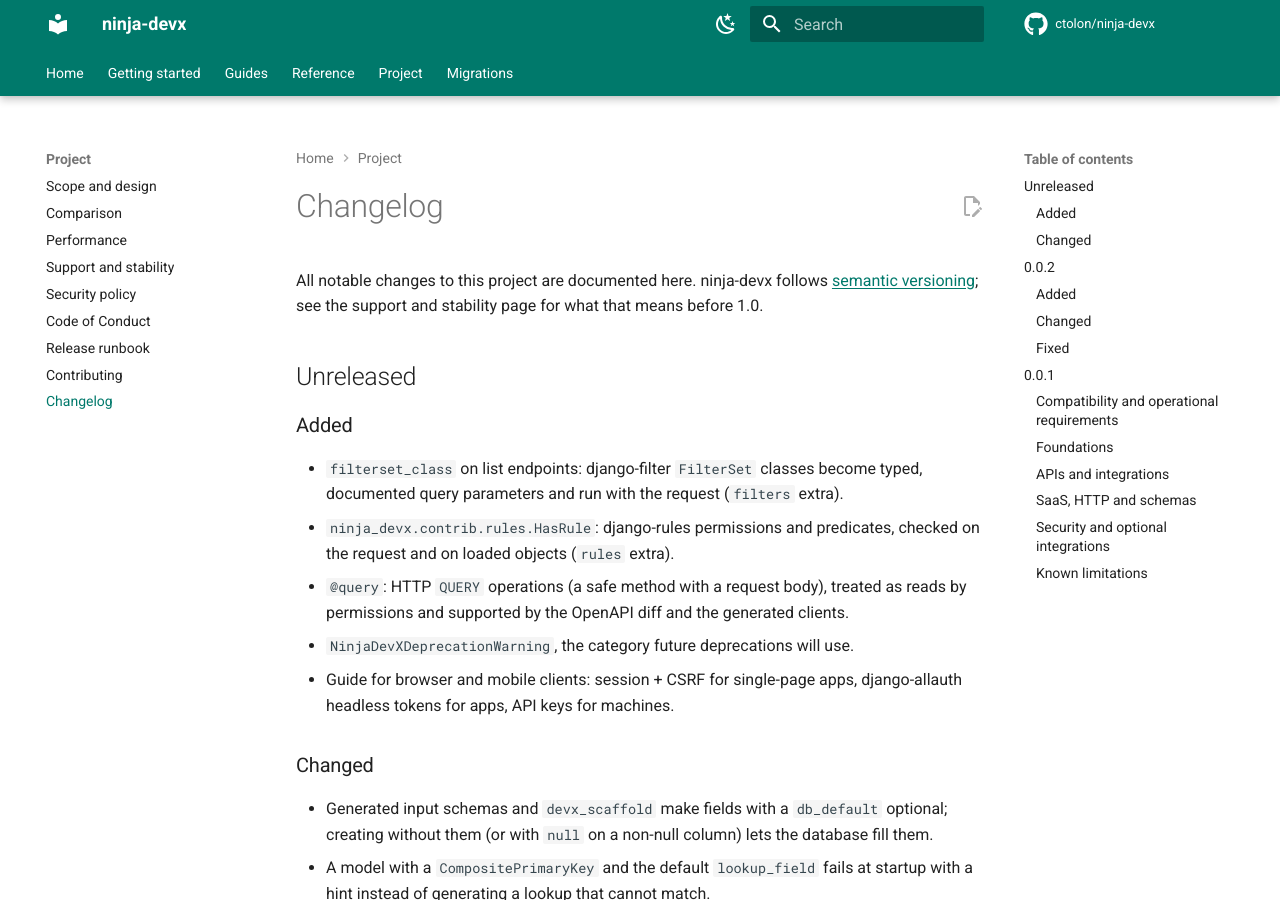
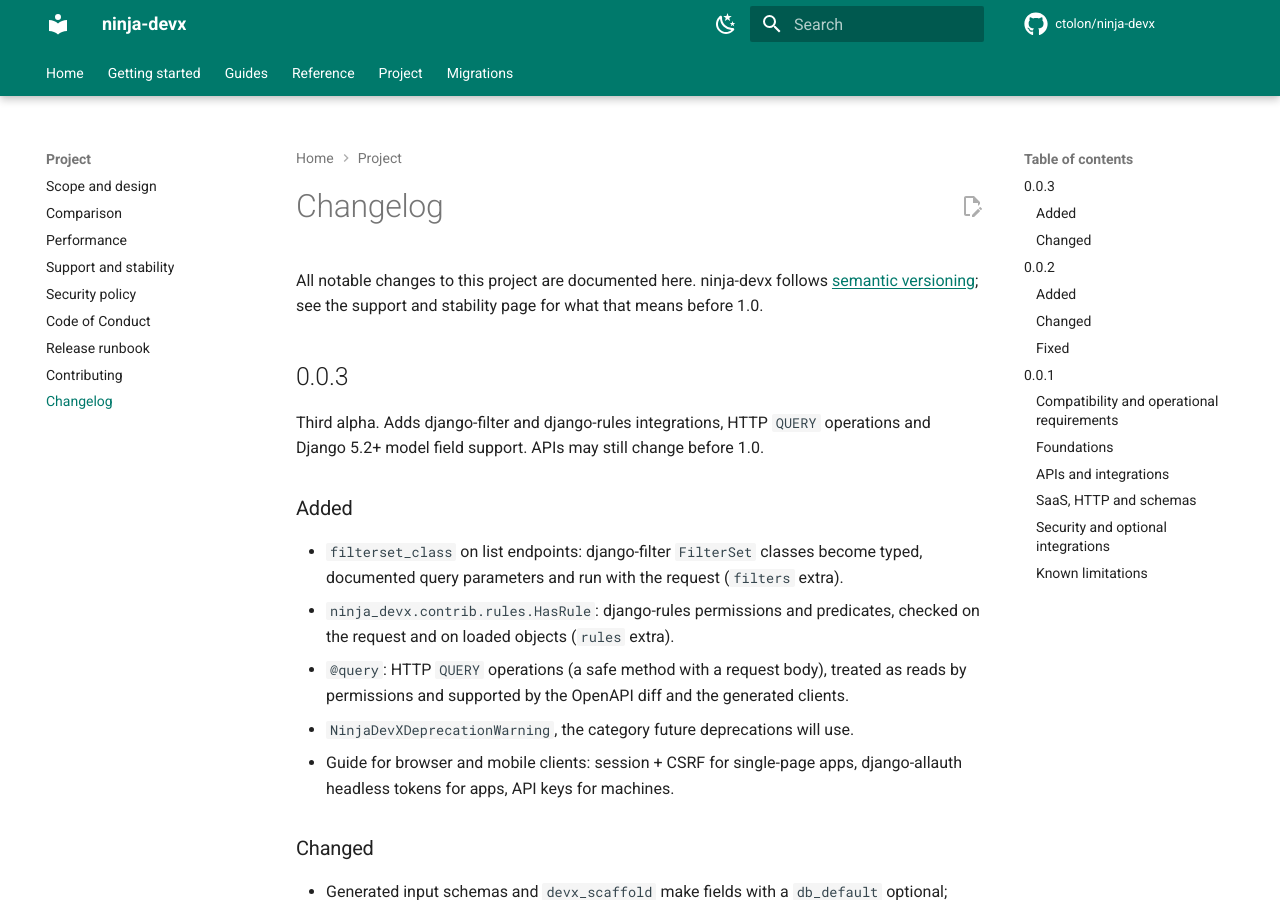
Before and after one commit to ctolon/ninja-devx, an MkDocs documentation site: the page built from docs/project/changelog.md, in a window 1280 px wide and 900 px high. Built offline with MkDocs 1.6.1 and Material for MkDocs 9.7.7, drawn with Linux system fonts in a browser that asks for light colours; comment, search, counter and statistics services are not loaded.

```diff
--- a/CHANGELOG.md
+++ b/CHANGELOG.md
@@ -4,7 +4,10 @@ All notable changes to this project are documented here. ninja-devx follows
 [semantic versioning](https://semver.org); see the support and stability page for what
 that means before 1.0.
 
-## Unreleased
+## 0.0.3
+
+Third alpha. Adds django-filter and django-rules integrations, HTTP `QUERY`
+operations and Django 5.2+ model field support. APIs may still change before 1.0.
 
 ### Added
 
--- a/pyproject.toml
+++ b/pyproject.toml
@@ -4,7 +4,7 @@ build-backend = "hatchling.build"
 
 [project]
 name = "ninja-devx"
-version = "0.0.2"
+version = "0.0.3"
 description = "Developer productivity toolkit for Django Ninja: typed controllers, CRUD, permissions, layers, DI and tooling"
 readme = "README.md"
 requires-python = ">=3.11"
--- a/src/ninja_devx/__init__.py
+++ b/src/ninja_devx/__init__.py
@@ -282,7 +282,7 @@ __all__ = [
 try:
     __version__ = version("ninja-devx")
 except PackageNotFoundError:  # pragma: no cover - running from a source tree
-    __version__ = "0.0.2"
+    __version__ = "0.0.3"
 
 
 def __getattr__(name: str) -> object:
```
Also changed, not shown: README.md (+1 -1 lines), docs/project/releasing.md (+2 -2 lines), docs/project/support.md (+1 -1 lines), 1 other file.
